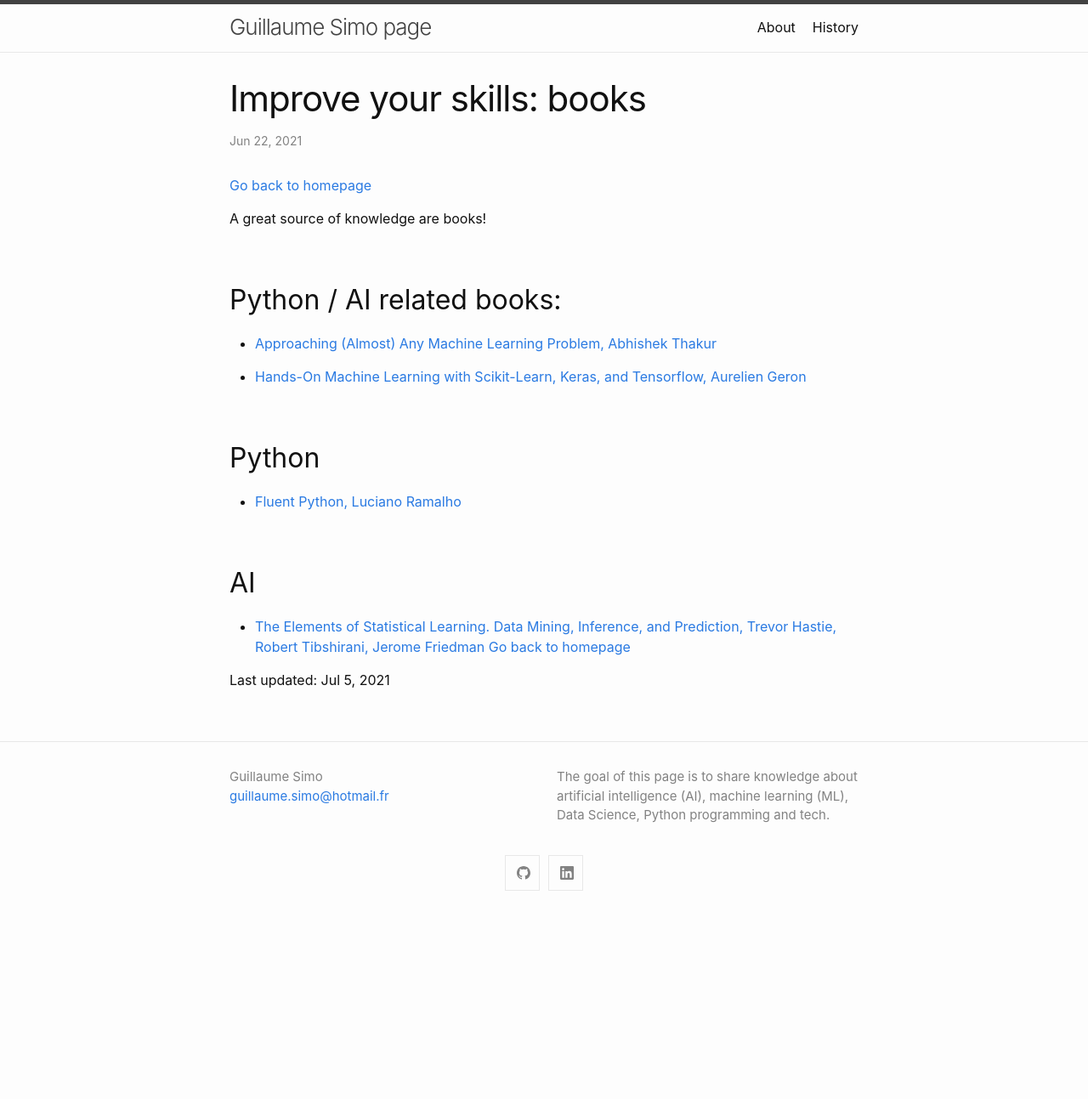
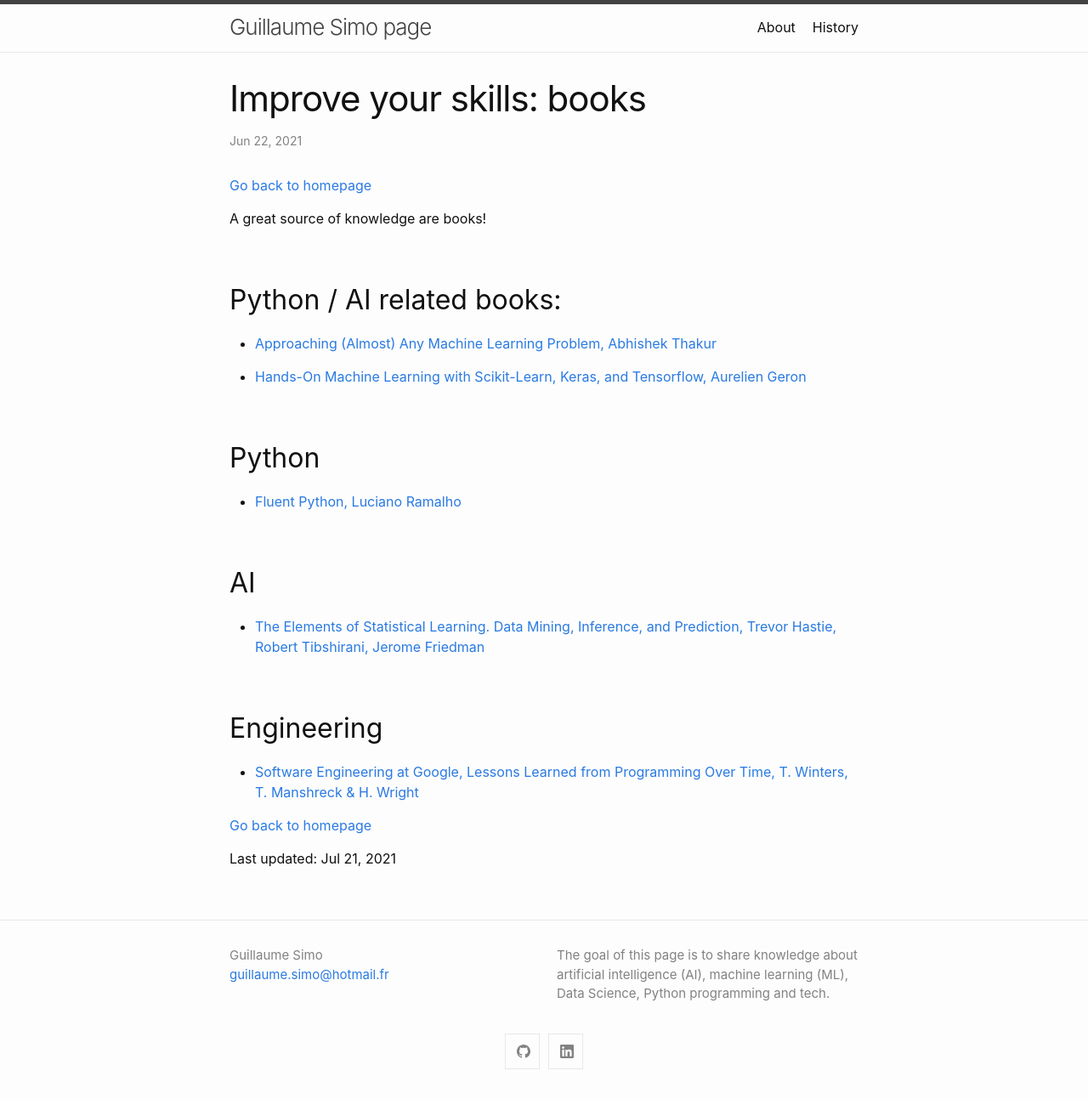
Before and after one commit to GuillaumeSimo/GuillaumeSimo.github.io, a Jekyll site: the page built from _posts/2021-06-22-improve-skills-books.md, in a window 1280 px wide. Shown: the whole page at 85% size. Built offline with Jekyll 4.4.1, drawn with Linux system fonts in a browser that asks for light colours; before the commit the page ends 1083 px from its top, so only the background shows below that.

Commit message:
Update 2021-06-22-improve-skills-books.md

```diff
--- a/_posts/2021-06-22-improve-skills-books.md
+++ b/_posts/2021-06-22-improve-skills-books.md
@@ -21,6 +21,13 @@ A great source of knowledge are books!
 ## AI
 
 * <a href="https://web.stanford.edu/~hastie/Papers/ESLII.pdf" target="_blank">The Elements of Statistical Learning. Data Mining, Inference, and Prediction, Trevor Hastie, Robert Tibshirani, Jerome Friedman</a>
+
+
+## Engineering
+* <a href="https://abseil.io/resources/swe_at_google.2.pdf" target="_blank">Software Engineering at Google, Lessons Learned from Programming Over Time, T. Winters, T. Manshreck & H. Wright</a>
+
+
+
 [Go back to homepage](https://guillaumesimo.github.io/)
 
-Last updated: Jul 5, 2021
+Last updated: Jul 21, 2021
```
